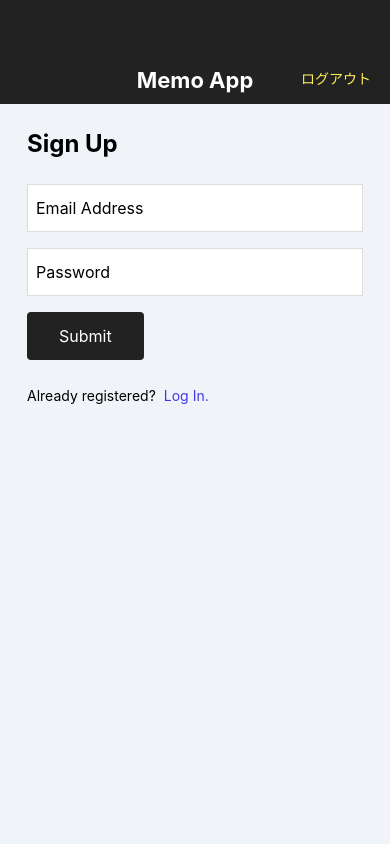
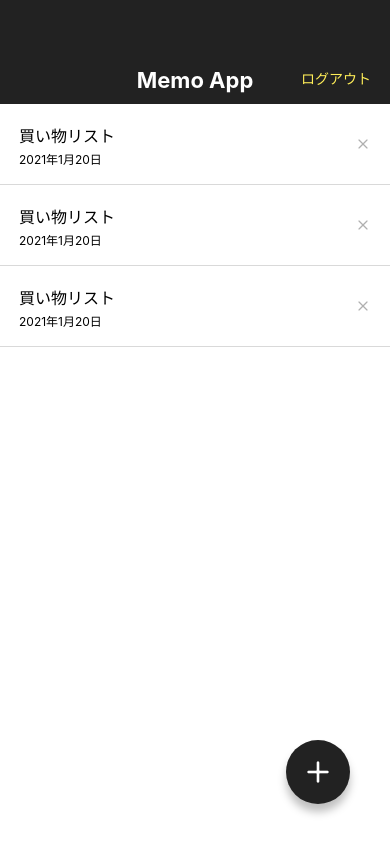
Before and after one commit to yoshimatsu567/MemoApp, a React Native app: screen /MemoList in a window 390 px wide. Built offline with nearby package versions, Linux system fonts and the light colour scheme.

Commit message:
Make components touchable

```diff
--- a/App.jsx
+++ b/App.jsx
@@ -1,14 +1,14 @@
 import React from 'react';
 
-// import MemoListScreen from './src/ Screens/MemoListScreen';
+import MemoListScreen from './src/ Screens/MemoListScreen';
 // import MemoDetailScreen from './src/ Screens/MemoDetailScreen';
 // import MemoEditScreen from './src/ Screens/MemoEditScreen';
 // import MemoCreateScreen from './src/ Screens/MemoCreateScreen';
 // import LogInScreen from './src/ Screens/LogInScreen';
-import SignUpScreen from './src/ Screens/SignUpScreen';
+// import SignUpScreen from './src/ Screens/SignUpScreen';
 
 export default function App() {
   return (
-    <SignUpScreen />
+    <MemoListScreen />
   );
 }
--- a/src/ Screens/LogInScreen.jsx
+++ b/src/ Screens/LogInScreen.jsx
@@ -1,6 +1,6 @@
 import React from 'react';
 import {
-  View, Text, TextInput, StyleSheet,
+  View, Text, TextInput, StyleSheet, TouchableOpacity,
 } from 'react-native';
 
 import AppBar from '../Components/AppBar';
@@ -17,7 +17,9 @@
         <Button label="Submit" />
         <View style={styles.footer}>
           <Text style={styles.footerText}>Not registered?</Text>
-          <Text style={styles.footerLink}>Sign up here!</Text>
+          <TouchableOpacity>
+            <Text style={styles.footerLink}>Sign up here!</Text>
+          </TouchableOpacity>
         </View>
       </View>
     </View>
--- a/src/ Screens/SignUpScreen.jsx
+++ b/src/ Screens/SignUpScreen.jsx
@@ -1,6 +1,6 @@
 import React from 'react';
 import {
-  View, Text, TextInput, StyleSheet,
+  View, Text, TextInput, StyleSheet, TouchableOpacity,
 } from 'react-native';
 
 import AppBar from '../Components/AppBar';
@@ -17,7 +17,9 @@
         <Button label="Submit" />
         <View style={styles.footer}>
           <Text style={styles.footerText}>Already registered?</Text>
-          <Text style={styles.footerLink}>Log In.</Text>
+          <TouchableOpacity>
+            <Text style={styles.footerLink}>Log In.</Text>
+          </TouchableOpacity>
         </View>
       </View>
     </View>
--- a/src/Components/Button.jsx
+++ b/src/Components/Button.jsx
@@ -1,18 +1,23 @@
 import React from 'react';
-import { View, Text, StyleSheet } from 'react-native';
-import { string } from 'prop-types';
+import { TouchableOpacity, Text, StyleSheet } from 'react-native';
+import { string, func } from 'prop-types';
 
 export default function Button(props) {
-  const { label } = props;
+  const { label, onPress } = props;
   return (
-    <View style={styles.buttonContainer}>
+    <TouchableOpacity style={styles.buttonContainer} onPress={onPress}>
       <Text style={styles.buttonLabel}>{label}</Text>
-    </View>
+    </TouchableOpacity>
   );
 }
 
 Button.propTypes = {
   label: string.isRequired,
+  onPress: func,
+};
+
+Button.defaultProps = {
+  onPress: null,
 };
 
 const styles = StyleSheet.create({
--- a/src/Components/CircleButton.jsx
+++ b/src/Components/CircleButton.jsx
@@ -1,24 +1,26 @@
 import React from 'react';
-import { View, StyleSheet } from 'react-native';
-import { string, shape } from 'prop-types';
+import { StyleSheet, TouchableOpacity } from 'react-native';
+import { string, shape, func } from 'prop-types';
 import { Feather } from '@expo/vector-icons';
 
 export default function CircleButton(props) {
-  const { style, name } = props;
+  const { style, name, onPress } = props;
   return (
-    <View style={[styles.circleButton, style]}>
+    <TouchableOpacity style={[styles.circleButton, style]} onPress={onPress}>
       <Feather name={name} size={32} color="white" />
-    </View>
+    </TouchableOpacity>
   );
 }
 
 CircleButton.propTypes = {
   style: shape(),
   name: string.isRequired,
+  onPress: func,
 };
 
 CircleButton.defaultProps = {
   style: null,
+  onPress: null,
 };
 
 const styles = StyleSheet.create({
--- a/src/Components/MemoList.jsx
+++ b/src/Components/MemoList.jsx
@@ -1,5 +1,7 @@
 import React from 'react';
-import { View, Text, StyleSheet } from 'react-native';
+import {
+  View, Text, StyleSheet, TouchableOpacity,
+} from 'react-native';
 import { Feather } from '@expo/vector-icons';
 
 export default function MemoList() {
@@ -10,9 +12,9 @@
           <Text style={styles.memoListTitle}>買い物リスト</Text>
           <Text style={styles.memoListItemDate}>2021年1月20日</Text>
         </View>
-        <View>
+        <TouchableOpacity>
           <Feather name="x" size={16} color="#B0B0B0" />
-        </View>
+        </TouchableOpacity>
       </View>
 
       <View style={styles.memoListItem}>
@@ -20,9 +22,9 @@
           <Text style={styles.memoListTitle}>買い物リスト</Text>
           <Text style={styles.memoListItemDate}>2021年1月20日</Text>
         </View>
-        <View>
+        <TouchableOpacity>
           <Feather name="x" size={16} color="#B0B0B0" />
-        </View>
+        </TouchableOpacity>
       </View>
 
       <View style={styles.memoListItem}>
@@ -30,9 +32,9 @@
           <Text style={styles.memoListTitle}>買い物リスト</Text>
           <Text style={styles.memoListItemDate}>2021年1月20日</Text>
         </View>
-        <View>
+        <TouchableOpacity>
           <Feather name="x" size={16} color="#B0B0B0" />
-        </View>
+        </TouchableOpacity>
       </View>
     </View>
   );
```
